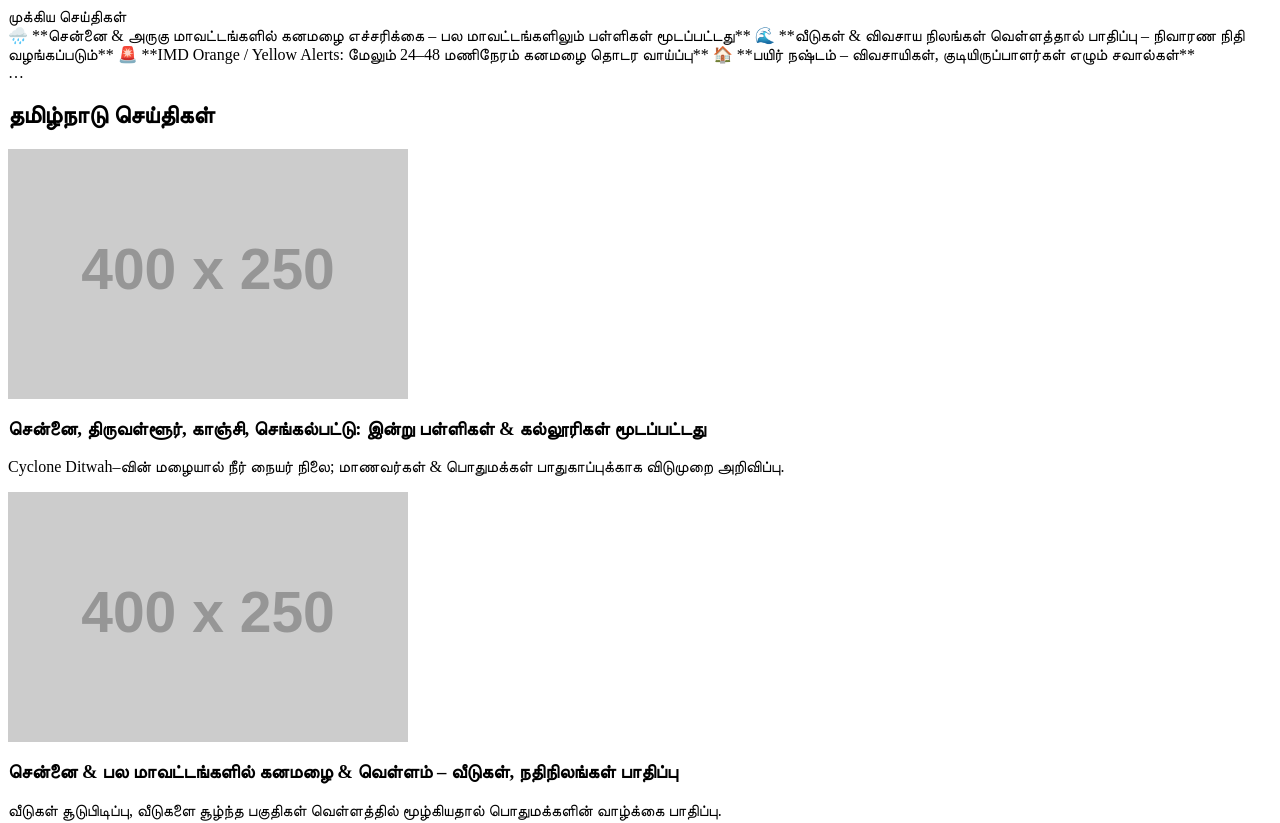
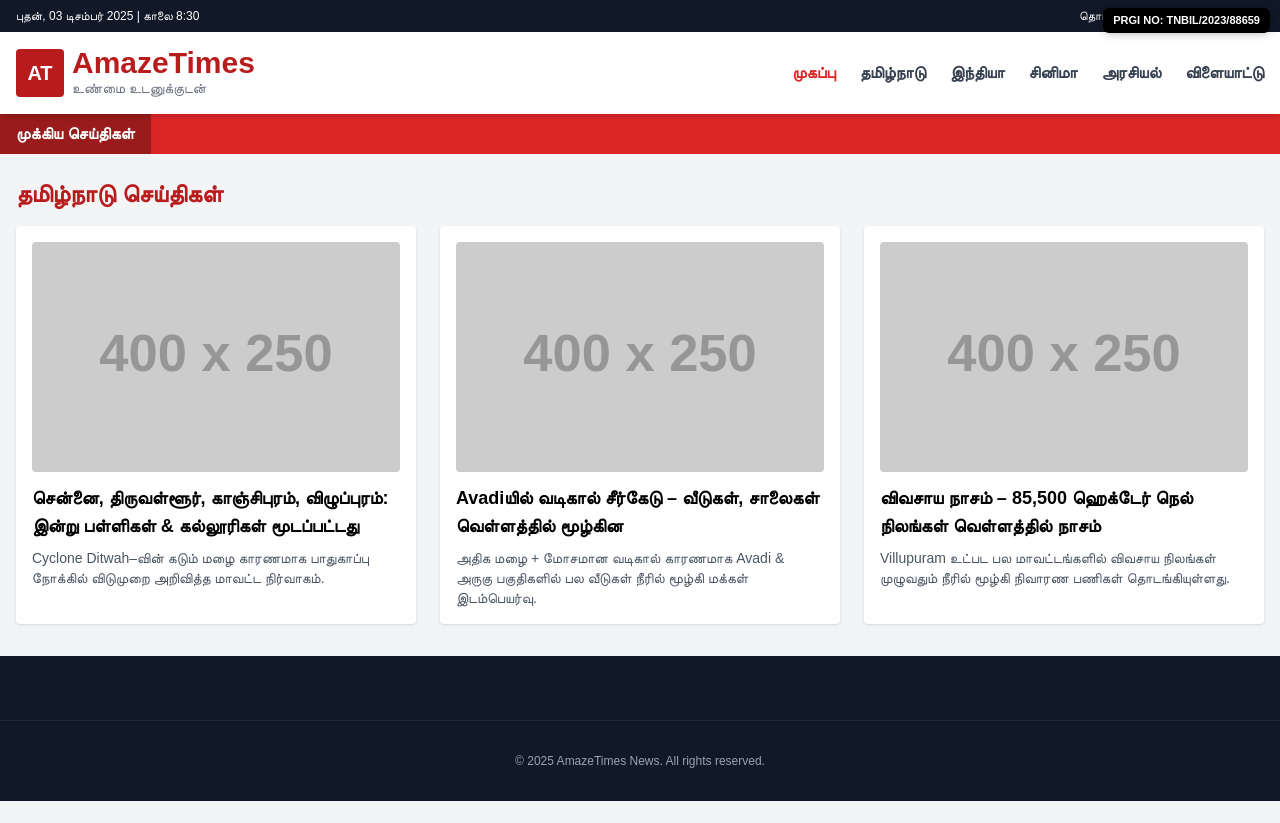
Before and after one commit to vitalizepay/amazetimes, a plain HTML site: page index.html in a window 1280 px wide. Shown: the top 823 px of the page. After the commit the page ends 801 px from the top, so only its background shows below. Drawn offline with nearby package versions, Linux system fonts and the light colour scheme; placeholder pictures from the web are drawn by us; a web font is replaced by a local one.

Commit message:
Dec03 2025

```diff
--- a/index.html
+++ b/index.html
@@ -1,3 +1,111 @@
+<!DOCTYPE html>
+<html lang="ta">
+
+<head>
+    <meta charset="UTF-8">
+    <meta name="viewport" content="width=device-width, initial-scale=1.0">
+    <title>AmazeTimes - அமேஸ் டைம்ஸ் | 03 டிசம்பர் 2025</title>
+    <link rel="icon" type="image/png" href="Gemini_Generated_Image_ly82faly82faly82.png">
+    <script src="https://cdn.tailwindcss.com"></script>
+    <link href="https://fonts.googleapis.com/css2?family=Mukta+Malar:wght@200;300;400;500;600;700;800&display=swap"
+        rel="stylesheet">
+    <script src="https://unpkg.com/lucide@latest"></script>
+
+    <style>
+        body {
+            font-family: 'Mukta Malar', sans-serif;
+            background-color: #f3f4f6;
+        }
+
+        .breaking-news-anim {
+            animation: marquee 25s linear infinite;
+        }
+
+        @keyframes marquee {
+            0% {
+                transform: translateX(100%);
+            }
+
+            100% {
+                transform: translateX(-100%);
+            }
+        }
+
+        .hover-scale {
+            transition: transform 0.3s ease;
+        }
+
+        .hover-scale:hover {
+            transform: scale(1.02);
+        }
+
+        .prgi-badge {
+            position: fixed;
+            top: 8px;
+            right: 10px;
+            background-color: #000;
+            color: #fff;
+            font-size: 11px;
+            padding: 4px 10px;
+            border-radius: 6px;
+            font-weight: bold;
+            z-index: 9999;
+            box-shadow: 0 0 10px rgba(0, 0, 0, 0.3);
+        }
+    </style>
+</head>
+
+<body class="flex flex-col min-h-screen">
+
+    <!-- PRGI Badge -->
+    <div class="prgi-badge"> PRGI NO: TNBIL/2023/88659 </div>
+
+    <!-- Top Bar -->
+    <div class="bg-gray-900 text-white text-xs py-2 px-4 flex justify-between items-center">
+        <div id="current-date">புதன், 03 டிசம்பர் 2025 | காலை 8:30</div>
+        <div class="flex space-x-4">
+            <a href="#" class="hover:text-red-400">தொடர்புக்கு</a>
+            <a href="#" class="hover:text-red-400">விளம்பரம்</a>
+            <a href="#" class="hover:text-red-400">English</a>
+        </div>
+    </div>
+
+    <!-- Header -->
+    <header class="bg-white shadow-md sticky top-0 z-50">
+        <div class="container mx-auto px-4 py-4 flex justify-between items-center">
+            <div class="flex items-center gap-2">
+                <div class="w-12 h-12 bg-red-700 rounded text-white flex items-center justify-center font-bold text-xl">
+                    AT
+                </div>
+
+                <div>
+                    <h1 class="text-3xl font-extrabold text-red-700 leading-none">AmazeTimes</h1>
+                    <p class="text-sm text-gray-500 font-medium">உண்மை உடனுக்குடன்</p>
+                </div>
+            </div>
+
+            <button class="md:hidden text-gray-700" onclick="toggleMenu()">
+                <i data-lucide="menu" class="w-8 h-8"></i>
+            </button>
+
+            <nav class="hidden md:flex space-x-6 font-bold text-gray-700">
+                <a href="#" class="text-red-600 transition">முகப்பு</a>
+                <a href="#tn" class="hover:text-red-600 transition">தமிழ்நாடு</a>
+                <a href="#india" class="hover:text-red-600 transition">இந்தியா</a>
+                <a href="#cinema" class="hover:text-red-600 transition">சினிமா</a>
+                <a href="#politics" class="hover:text-red-600 transition">அரசியல்</a>
+                <a href="#sports" class="hover:text-red-600 transition">விளையாட்டு</a>
+            </nav>
+        </div>
+
+        <div id="mobile-menu" class="hidden md:hidden bg-gray-100 border-t">
+            <a href="#" class="block py-2 px-4 hover:bg-red-100">முகப்பு</a>
+            <a href="#tn" class="block py-2 px-4 hover:bg-red-100">தமிழ்நாடு</a>
+            <a href="#india" class="block py-2 px-4 hover:bg-red-100">இந்தியா</a>
+            <a href="#cinema" class="block py-2 px-4 hover:bg-red-100">சினிமா</a>
+        </div>
+    </header>
+
     <!-- Breaking News -->
     <div class="bg-red-600 text-white flex items-center overflow-hidden h-10">
         <div class="bg-red-800 px-4 py-2 font-bold z-10 whitespace-nowrap shadow-lg">முக்கிய செய்திகள்</div>
@@ -5,16 +113,16 @@
         <div class="flex-1 overflow-hidden relative h-full flex items-center">
             <div class="whitespace-nowrap breaking-news-anim absolute pl-4 text-sm font-medium">
 
-                    🌧️ **சென்னை & அருகு மாவட்டங்களில் கனமழை எச்சரிக்கை – பல மாவட்டங்களிலும் பள்ளிகள் மூடப்பட்டது**
-                    🌊 **வீடுகள் & விவசாய நிலங்கள் வெள்ளத்தால் பாதிப்பு – நிவாரண நிதி வழங்கப்படும்**
-                    🚨 **IMD Orange / Yellow Alerts: மேலும் 24–48 மணிநேரம் கனமழை தொடர வாய்ப்பு**
-                    🏠 **பயிர் நஷ்டம் – விவசாயிகள், குடியிருப்பாளர்கள் எழும் சவால்கள்**
+                🌧️ **Cyclone Ditwah: சென்னை & தமிழகத்தில் கடும் மழை – பல இடங்களில் வெள்ளம்**
+                🏫 **சென்னை, திருவள்ளூர், காஞ்சிபுரம், விழுப்புரம்: இன்று பள்ளி & கல்லூரிகள் மூடப்பட்டது**
+                🚨 **Avadi – வடிகால் கோளாறு காரணமாக பெரும் வெள்ளம்; பொதுமக்கள் பாதிப்பு**
+                🌾 **85,500 ஹெக்டேர் நெல் நிலங்கள் வெள்ளநீர் மூழ்கியது – அரசு நிவாரணம் தொடக்கம்**
 
             </div>
         </div>
     </div>
 
-…
+    <!-- NEWS CARDS START -->
     <section id="tn" class="container mx-auto px-4 mt-6">
 
         <h2 class="text-2xl font-bold text-red-700 mb-4">தமிழ்நாடு செய்திகள்</h2>
@@ -24,23 +132,47 @@
             <!-- Card 1 -->
             <div class="bg-white p-4 shadow rounded hover-scale">
                 <img src="https://via.placeholder.com/400x250" class="rounded mb-3">
-            <h3 class="text-lg font-bold">சென்னை, திருவள்ளூர், காஞ்சி, செங்கல்பட்டு: இன்று பள்ளிகள் & கல்லூரிகள் மூடப்பட்டது</h3>
-            <p class="text-gray-600 text-sm mt-2">Cyclone Ditwah–வின் மழையால் நீர் நையர் நிலை; மாணவர்கள் & பொதுமக்கள் பாதுகாப்புக்காக விடுமுறை அறிவிப்பு.</p>
+                <h3 class="text-lg font-bold">சென்னை, திருவள்ளூர், காஞ்சிபுரம், விழுப்புரம்: இன்று பள்ளிகள் & கல்லூரிகள் மூடப்பட்டது</h3>
+                <p class="text-gray-600 text-sm mt-2">Cyclone Ditwah–வின் கடும் மழை காரணமாக பாதுகாப்பு நோக்கில் விடுமுறை அறிவித்த மாவட்ட நிர்வாகம்.</p>
             </div>
 
             <!-- Card 2 -->
             <div class="bg-white p-4 shadow rounded hover-scale">
                 <img src="https://via.placeholder.com/400x250" class="rounded mb-3">
-            <h3 class="text-lg font-bold">சென்னை & பல மாவட்டங்களில் கனமழை & வெள்ளம் – வீடுகள், நதிநிலங்கள் பாதிப்பு</h3>
-            <p class="text-gray-600 text-sm mt-2">வீடுகள் சூடுபிடிப்பு, வீடுகளை சூழ்ந்த பகுதிகள் வெள்ளத்தில் மூழ்கியதால் பொதுமக்களின் வாழ்க்கை பாதிப்பு.</p>
+                <h3 class="text-lg font-bold">Avadiயில் வடிகால் சீர்கேடு – வீடுகள், சாலைகள் வெள்ளத்தில் மூழ்கின</h3>
+                <p class="text-gray-600 text-sm mt-2">அதிக மழை + மோசமான வடிகால் காரணமாக Avadi & அருகு பகுதிகளில் பல வீடுகள் நீரில் மூழ்கி மக்கள் இடம்பெயர்வு.</p>
             </div>
 
             <!-- Card 3 -->
             <div class="bg-white p-4 shadow rounded hover-scale">
                 <img src="https://via.placeholder.com/400x250" class="rounded mb-3">
-            <h3 class="text-lg font-bold">விவசாயிகளுக்கு நிவாரணம் – நஷ்டமடைந்த நிலங்களுக்கு நிதி உதவி அறிவிப்பு</h3>
-            <p class="text-gray-600 text-sm mt-2">மழை & வெள்ளம் காரணமாக பாதிக்கப்பட்ட பயிர்கள், நிலங்களுக்கு நிவாரண நிதி வழங்கப்படும் என்று அரசு அறிவித்துள்ளது.</p>
+                <h3 class="text-lg font-bold">விவசாய நாசம் – 85,500 ஹெக்டேர் நெல் நிலங்கள் வெள்ளத்தில் நாசம்</h3>
+                <p class="text-gray-600 text-sm mt-2">Villupuram உட்பட பல மாவட்டங்களில் விவசாய நிலங்கள் முழுவதும் நீரில் மூழ்கி நிவாரண பணிகள் தொடங்கியுள்ளது.</p>
             </div>
 
         </div>
     </section>
+
+    <!-- FOOTER -->
+    <footer class="bg-gray-900 text-gray-400 py-8 mt-8">
+        <div class="text-center text-xs mt-8 pt-8 border-t border-gray-800">
+            &copy; 2025 AmazeTimes News. All rights reserved.
+        </div>
+    </footer>
+
+    <script>
+        document.addEventListener("DOMContentLoaded", function () {
+            if (window.lucide) {
+                lucide.createIcons();
+            }
+        });
+
+        function toggleMenu() {
+            const menu = document.getElementById('mobile-menu');
+            menu.classList.toggle('hidden');
+        }
+    </script>
+
+</body>
+
+</html>
```
Lines whose indentation alone changed are shown as unchanged.
